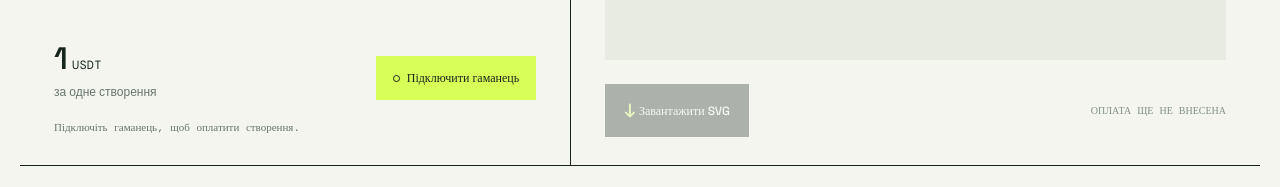
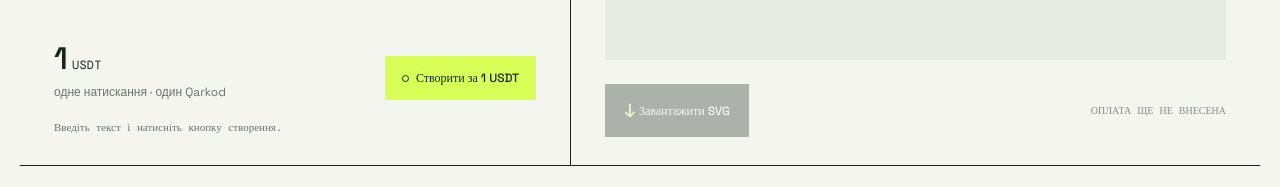
Before and after one commit to inoxW/qarkod, a plain HTML site: page index.html in a window 1280 px wide. Shown: the part 991-1178 px from the top of the page. Drawn offline with nearby package versions, Linux system fonts and the light colour scheme.

Commit message:
Simplify Qarkod payment creation flow

```diff
--- a/index.html
+++ b/index.html
@@ -11,7 +11,7 @@
 <section class="intro"><p class="eyebrow">EXPERIMENTAL MATRIX FORMAT / 01</p><h1>Твій текст.<br><em>Твій код.</em></h1><p class="lede">Створи унікальний Qarkod у SVG. Один код — 1 USDT, без реєстрації.</p></section>
 <section class="workspace" aria-label="Генератор Qarkod">
 <div class="panel editor-panel"><div class="panel-heading"><span>01 / DATA</span><span id="character-count">0 / 160</span></div><label for="payload">Що закодувати?</label><textarea id="payload" maxlength="160" placeholder="Посилання, повідомлення або будь-який текст…"></textarea><div class="editor-footer"><span>UTF-8 · QK1</span><button class="text-button" id="clear-button" type="button">Очистити</button></div>
-<div class="payment-box"><div class="payment-copy"><span class="price">1 <small>USDT</small></span><span>за одне створення</span></div><button class="wallet-button" id="wallet-button" type="button"><span class="wallet-dot"></span><span id="wallet-label">Підключити гаманець</span></button></div><p class="status" id="status" role="status">Підключіть гаманець, щоб оплатити створення.</p></div>
+<div class="payment-box"><div class="payment-copy"><span class="price">1 <small>USDT</small></span><span>одне натискання · один Qarkod</span></div><button class="wallet-button create-button" id="wallet-button" type="button"><span class="wallet-dot"></span><span id="wallet-label">Створити за 1 USDT</span></button></div><p class="status" id="status" role="status">Введіть текст і натисніть кнопку створення.</p></div>
 <div class="panel preview-panel"><div class="panel-heading"><span>02 / PREVIEW</span><span id="matrix-size">21 × 21</span></div><div class="preview-stage" id="preview-stage"><div class="empty-state">Ваш Qarkod<br>з'явиться тут</div></div><div class="preview-actions"><button class="download-button" id="download-button" type="button" disabled><span>↓</span> Завантажити SVG</button><span class="paid-note" id="paid-note">Оплата ще не внесена</span></div></div>
 </section>
 <section class="notes"><div><span class="note-number">A</span><p>QK1 — експериментальний формат, не заміна стандартному QR.</p></div><div><span class="note-number">B</span><p>Платежі виконуються напряму з вашого Web3-гаманця.</p></div><div><span class="note-number">C</span><p>Готовий файл не містить трекерів чи зовнішніх залежностей.</p></div></section>
```
